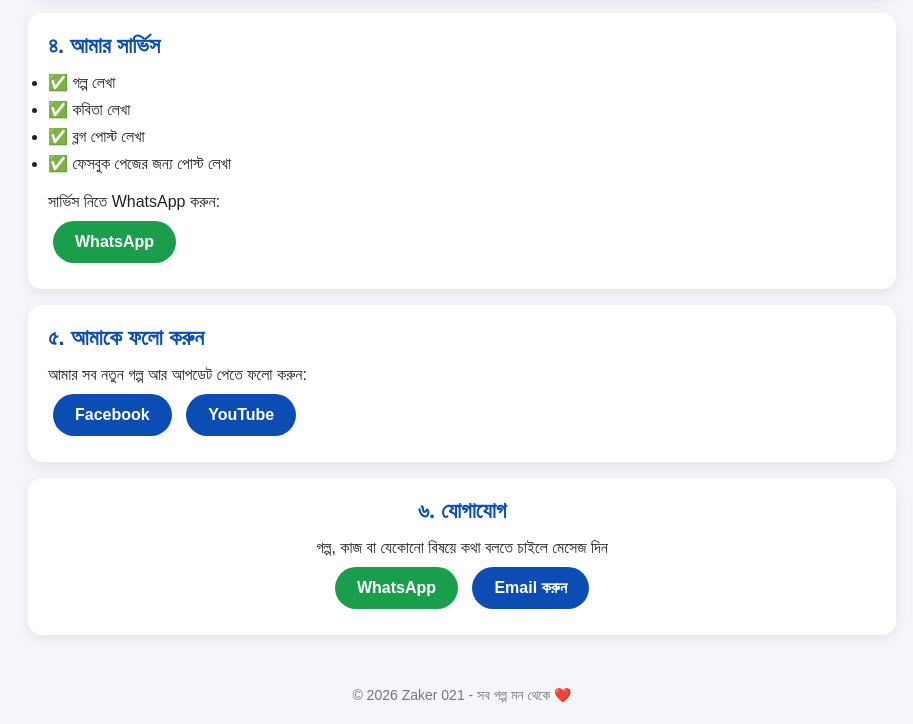
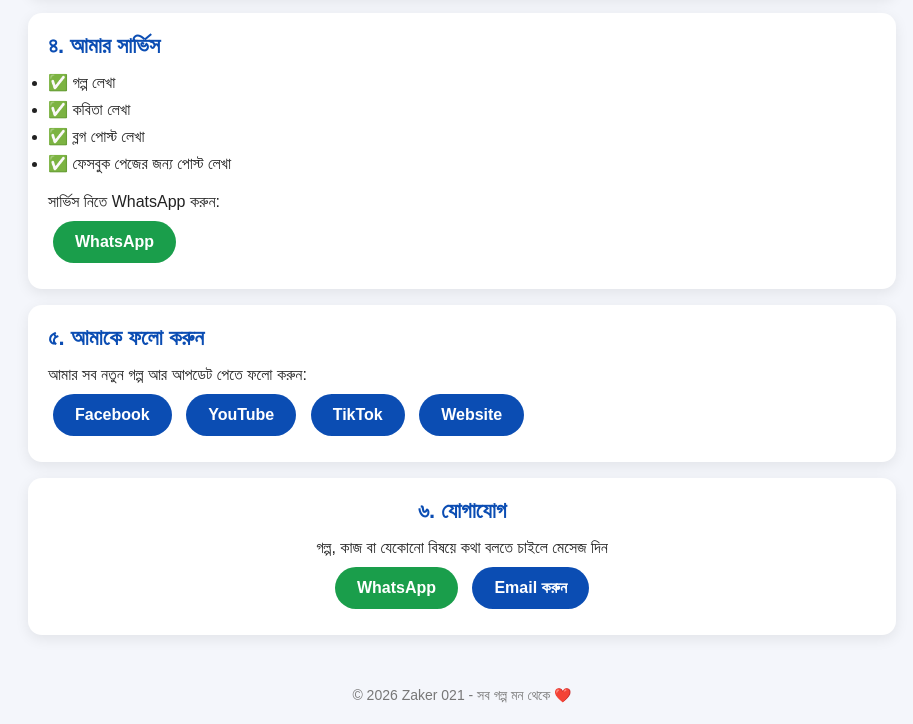
Before and after one commit to zaker021/zaker021.github.io, a plain HTML site: page index.html in a window 1280 px wide. Shown: the part 832-1556 px from the top of the page, without its empty margins (178-1091 px from the left). Drawn offline with Linux system fonts and the light colour scheme.

Commit message:
Update index.html

```diff
--- a/index.html
+++ b/index.html
@@ -74,6 +74,9 @@ body{background:#f4f6fb;color:#222}
 <p>আমার সব নতুন গল্প আর আপডেট পেতে ফলো করুন:</p>
 <a class="btn" href="https://facebook.com/zaker021" target="_blank">Facebook</a>
 <a class="btn" href="https://youtube.com/@zaker021" target="_blank">YouTube</a>
+<a class="btn" href="https://www.tiktok.com/@mdzaker418" target="_blank">TikTok</a>
+  <a class="btn" href="https://zaker021.github.io/" target="_blank">Website</a>
+
 </div>
 
 <!-- 6. CONTACT -->
```
